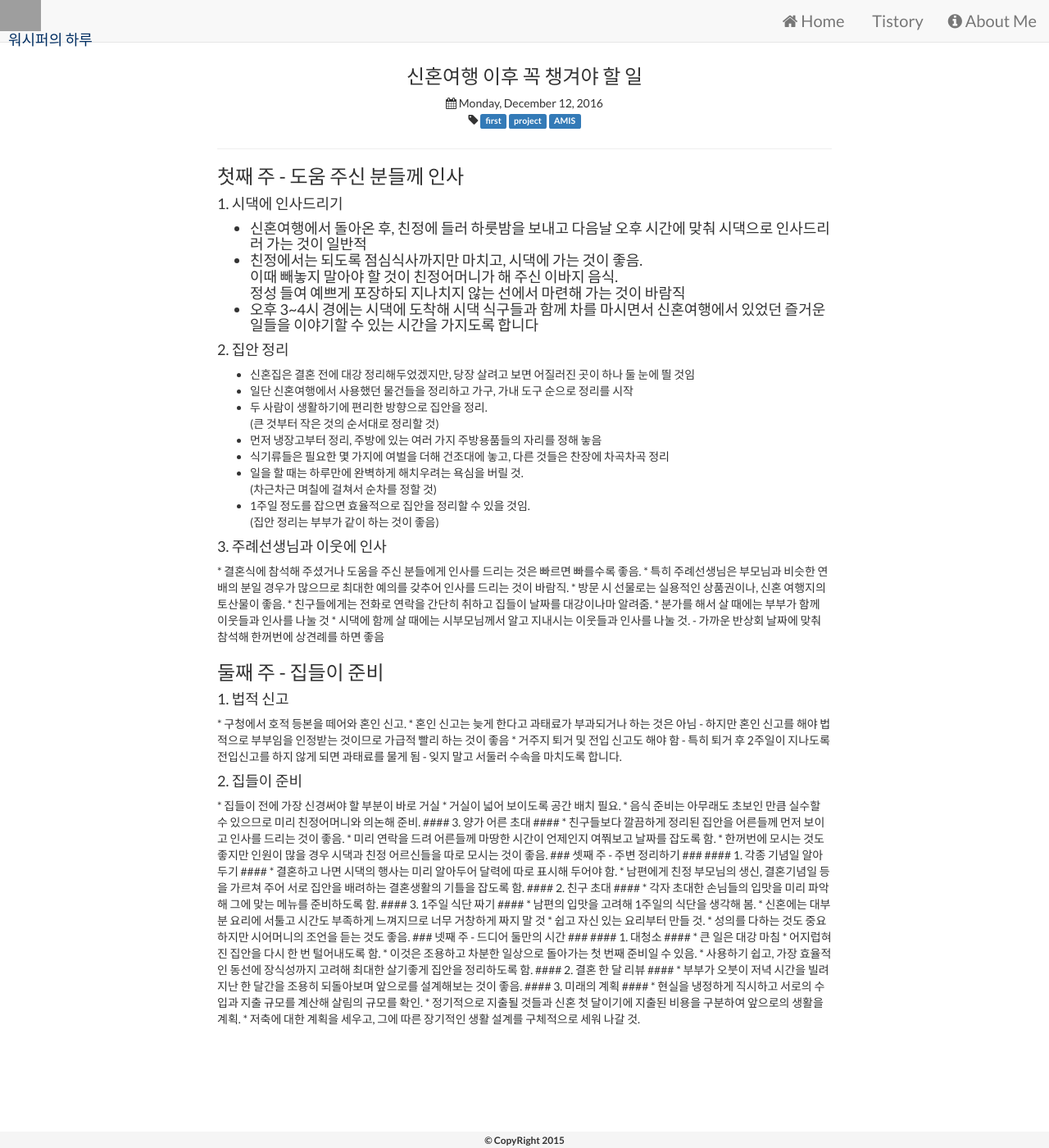
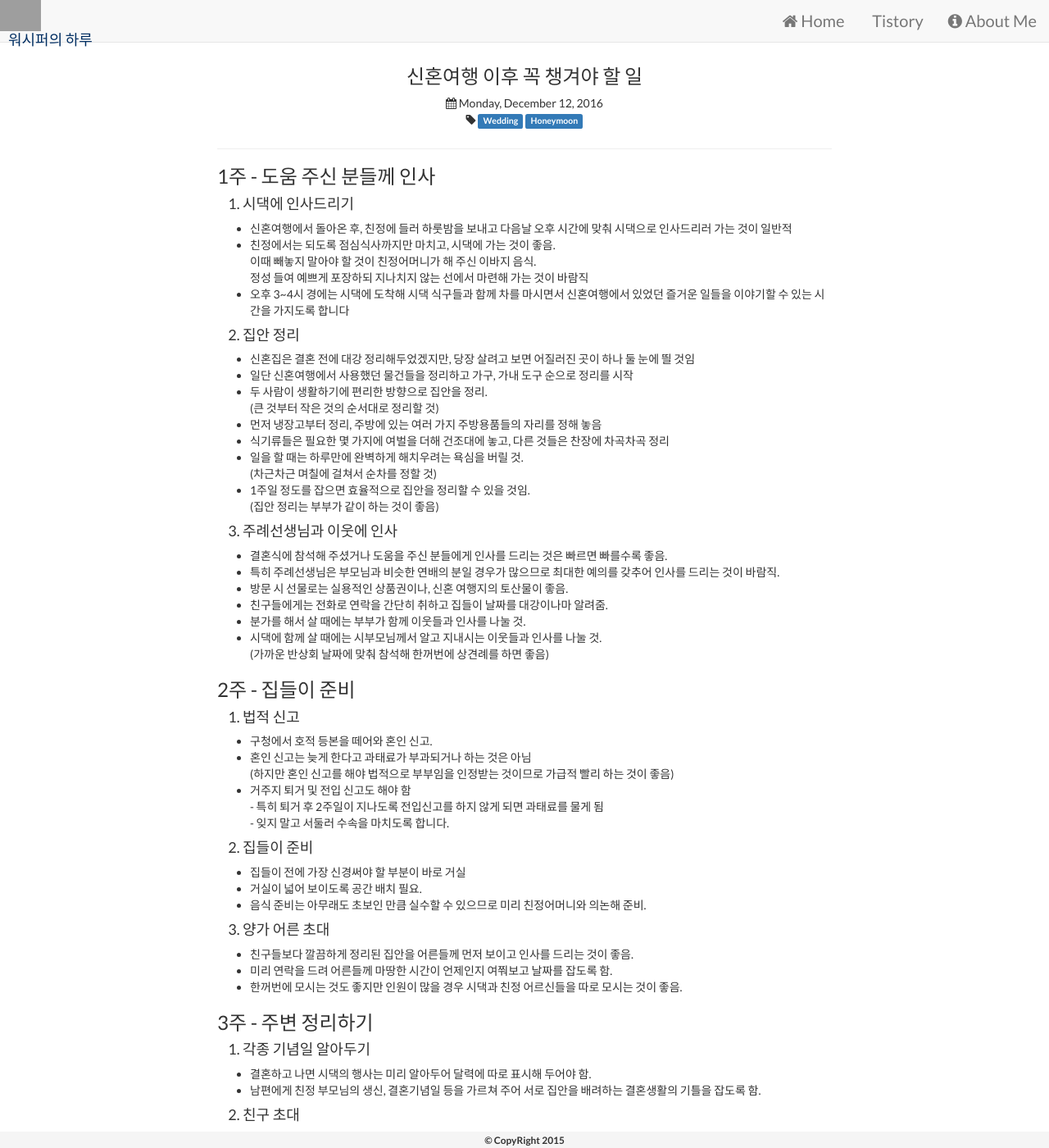
Before and after one commit to MD82/md82.github.io, a Jekyll site: the page built from _posts/2017-04-22-After-Honeymoon.md, in a window 1280 px wide and 1400 px high. Shown: the whole window at 82% size. Built offline with Jekyll 4.4.1, drawn with Linux system fonts in a browser that asks for light colours; nearby versions of some CDN libraries; some of the changed text lies outside the part shown; grey boxes are pictures that could not be loaded.

Commit message:
After Wedding

```diff
--- a/_posts/2017-04-22-After-Honeymoon.md
+++ b/_posts/2017-04-22-After-Honeymoon.md
@@ -1,14 +1,19 @@
 ---
 layout: post
-tags: first project AMIS
-date: "2016-12-12 21:36"
-thumbnail: "http://placehold.it/100x100"
+tags: Wedding Honeymoon
+date: 2016-12-12 21:36
 title: 신혼여행 이후 꼭 챙겨야 할 일
 published: true
 ---
-
-<h3>첫째 주 - 도움 주신 분들께 인사</h3>
-<h4>1. 시댁에 인사드리기<h4>
+<style type="text/css" >
+ <!--
+  h4 {
+   text-indent : 10pt;
+  }
+ -->
+</style>
+<h3>1주 - 도움 주신 분들께 인사</h3>
+<h4>1. 시댁에 인사드리기</h4>
 <ul><li>신혼여행에서 돌아온 후, 친정에 들러 하룻밤을 보내고 다음날 오후 시간에 맞춰 시댁으로 인사드리러 가는 것이 일반적</li>
 <li>친정에서는 되도록 점심식사까지만 마치고, 시댁에 가는 것이 좋음.<br>이때 빼놓지 말아야 할 것이 친정어머니가 해 주신 이바지 음식.<br>정성 들여 예쁘게 포장하되 지나치지 않는 선에서 마련해 가는 것이 바람직</li>
 <li>오후 3~4시 경에는 시댁에 도착해 시댁 식구들과 함께 차를 마시면서 신혼여행에서 있었던 즐거운 일들을 이야기할 수 있는 시간을 가지도록 합니다</li></ul>
@@ -21,49 +26,45 @@ published: true
 <li>일을 할 때는 하루만에 완벽하게 해치우려는 욕심을 버릴 것.<br>(차근차근 며칠에 걸쳐서 순차를 정할 것)</li>
 <li>1주일 정도를 잡으면 효율적으로 집안을 정리할 수 있을 것임. <br>(집안 정리는 부부가 같이 하는 것이 좋음)</li></ul>
 <h4>3. 주례선생님과 이웃에 인사</h4>
-* 결혼식에 참석해 주셨거나 도움을 주신 분들에게 인사를 드리는 것은 빠르면 빠를수록 좋음.
-* 특히 주례선생님은 부모님과 비슷한 연배의 분일 경우가 많으므로 최대한 예의를 갖추어 인사를 드리는 것이 바람직.
-* 방문 시 선물로는 실용적인 상품권이나, 신혼 여행지의 토산물이 좋음.
-* 친구들에게는 전화로 연락을 간단히 취하고 집들이 날짜를 대강이나마 알려줌.
-* 분가를 해서 살 때에는 부부가 함께 이웃들과 인사를 나눌 것
-* 시댁에 함께 살 때에는 시부모님께서 알고 지내시는 이웃들과 인사를 나눌 것.
-  - 가까운 반상회 날짜에 맞춰 참석해 한꺼번에 상견례를 하면 좋음
-<h3>둘째 주 - 집들이 준비</h3>
+<ul><li>결혼식에 참석해 주셨거나 도움을 주신 분들에게 인사를 드리는 것은 빠르면 빠를수록 좋음.</li>
+<li>특히 주례선생님은 부모님과 비슷한 연배의 분일 경우가 많으므로 최대한 예의를 갖추어 인사를 드리는 것이 바람직.</li>
+<li>방문 시 선물로는 실용적인 상품권이나, 신혼 여행지의 토산물이 좋음.</li>
+<li>친구들에게는 전화로 연락을 간단히 취하고 집들이 날짜를 대강이나마 알려줌.</li>
+<li>분가를 해서 살 때에는 부부가 함께 이웃들과 인사를 나눌 것.</li>
+<li>시댁에 함께 살 때에는 시부모님께서 알고 지내시는 이웃들과 인사를 나눌 것.<br>(가까운 반상회 날짜에 맞춰 참석해 한꺼번에 상견례를 하면 좋음)</li></ul>
+<h3>2주 - 집들이 준비</h3>
 <h4>1. 법적 신고</h4>
-* 구청에서 호적 등본을 떼어와 혼인 신고.
-* 혼인 신고는 늦게 한다고 과태료가 부과되거나 하는 것은 아님
-  - 하지만 혼인 신고를 해야 법적으로 부부임을 인정받는 것이므로 가급적 빨리 하는 것이 좋음
-* 거주지 퇴거 및 전입 신고도 해야 함
-  - 특히 퇴거 후 2주일이 지나도록 전입신고를 하지 않게 되면 과태료를 물게 됨
-  - 잊지 말고 서둘러 수속을 마치도록 합니다.
+<ul><li>구청에서 호적 등본을 떼어와 혼인 신고.</li>
+<li>혼인 신고는 늦게 한다고 과태료가 부과되거나 하는 것은 아님<br>(하지만 혼인 신고를 해야 법적으로 부부임을 인정받는 것이므로 가급적 빨리 하는 것이 좋음)</li>
+<li>거주지 퇴거 및 전입 신고도 해야 함<br>- 특히 퇴거 후 2주일이 지나도록 전입신고를 하지 않게 되면 과태료를 물게 됨<br>- 잊지 말고 서둘러 수속을 마치도록 합니다.</li></ul>
 <h4>2. 집들이 준비</h4>
-* 집들이 전에 가장 신경써야 할 부분이 바로 거실
-* 거실이 넓어 보이도록 공간 배치 필요.
-* 음식 준비는 아무래도 초보인 만큼 실수할 수 있으므로 미리 친정어머니와 의논해 준비.
-#### 3. 양가 어른 초대 ####
-* 친구들보다 깔끔하게 정리된 집안을 어른들께 먼저 보이고 인사를 드리는 것이 좋음.
-* 미리 연락을 드려 어른들께 마땅한 시간이 언제인지 여쭤보고 날짜를 잡도록 함.
-* 한꺼번에 모시는 것도 좋지만 인원이 많을 경우 시댁과 친정 어르신들을 따로 모시는 것이 좋음.
-### 셋째 주 - 주변 정리하기 ###
-#### 1. 각종 기념일 알아두기 ####
-* 결혼하고 나면 시댁의 행사는 미리 알아두어 달력에 따로 표시해 두어야 함.
-* 남편에게 친정 부모님의 생신, 결혼기념일 등을 가르쳐 주어 서로 집안을 배려하는 결혼생활의 기틀을 잡도록 함.
-#### 2. 친구 초대 ####
-* 각자 초대한 손님들의 입맛을 미리 파악해 그에 맞는 메뉴를 준비하도록 함.
-#### 3. 1주일 식단 짜기 ####
-* 남편의 입맛을 고려해 1주일의 식단을 생각해 봄.
-* 신혼에는 대부분 요리에 서툴고 시간도 부족하게 느껴지므로 너무 거창하게 짜지 말 것
-* 쉽고 자신 있는 요리부터 만들 것.
-* 성의를 다하는 것도 중요하지만 시어머니의 조언을 듣는 것도 좋음.
-### 넷째 주 - 드디어 둘만의 시간 ###
-#### 1. 대청소 ####
-* 큰 일은 대강 마침
-* 어지럽혀진 집안을 다시 한 번 털어내도록 함.
-* 이것은 조용하고 차분한 일상으로 돌아가는 첫 번째 준비일 수 있음.
-* 사용하기 쉽고, 가장 효율적인 동선에 장식성까지 고려해 최대한 살기좋게 집안을 정리하도록 함.
-#### 2. 결혼 한 달 리뷰 ####
-* 부부가 오붓이 저녁 시간을 빌려 지난 한 달간을 조용히 되돌아보며 앞으로를 설계해보는 것이 좋음.
-#### 3. 미래의 계획 ####
-* 현실을 냉정하게 직시하고 서로의 수입과 지출 규모를 계산해 살림의 규모를 확인.
-* 정기적으로 지출될 것들과 신혼 첫 달이기에 지출된 비용을 구분하여 앞으로의 생활을 계획.
-* 저축에 대한 계획을 세우고, 그에 따른 장기적인 생활 설계를 구체적으로 세워 나갈 것.
+<ul><li>집들이 전에 가장 신경써야 할 부분이 바로 거실</li>
+<li>거실이 넓어 보이도록 공간 배치 필요.</li>
+<li>음식 준비는 아무래도 초보인 만큼 실수할 수 있으므로 미리 친정어머니와 의논해 준비.</li></ul>
+<h4>3. 양가 어른 초대</h4>
+<ul><li>친구들보다 깔끔하게 정리된 집안을 어른들께 먼저 보이고 인사를 드리는 것이 좋음.</li>
+<li>미리 연락을 드려 어른들께 마땅한 시간이 언제인지 여쭤보고 날짜를 잡도록 함.</li>
+<li>한꺼번에 모시는 것도 좋지만 인원이 많을 경우 시댁과 친정 어르신들을 따로 모시는 것이 좋음.</li></ul>
+<h3>3주 - 주변 정리하기</h3>
+<h4>1. 각종 기념일 알아두기</h4>
+<ul><li>결혼하고 나면 시댁의 행사는 미리 알아두어 달력에 따로 표시해 두어야 함.</li>
+<li>남편에게 친정 부모님의 생신, 결혼기념일 등을 가르쳐 주어 서로 집안을 배려하는 결혼생활의 기틀을 잡도록 함.</li></ul>
+<h4>2. 친구 초대</h4>
+<ul><li>각자 초대한 손님들의 입맛을 미리 파악해 그에 맞는 메뉴를 준비하도록 함.</li></ul>
+<h4>3. 1주일 식단 짜기</h4>
+<ul><li>남편의 입맛을 고려해 1주일의 식단을 생각해 봄.</li>
+<li>신혼에는 대부분 요리에 서툴고 시간도 부족하게 느껴지므로 너무 거창하게 짜지 말 것</li>
+<li>쉽고 자신 있는 요리부터 만들 것.</li>
+<li>성의를 다하는 것도 중요하지만 시어머니의 조언을 듣는 것도 좋음.</li></ul>
+<h3>4주 - 드디어 둘만의 시간</h3>
+<h4>1. 대청소</h4>
+<ul><li>큰 일은 대강 마침</li>
+<li>어지럽혀진 집안을 다시 한 번 털어내도록 함.</li>
+<li>이것은 조용하고 차분한 일상으로 돌아가는 첫 번째 준비일 수 있음.</li>
+<li>사용하기 쉽고, 가장 효율적인 동선에 장식성까지 고려해 최대한 살기좋게 집안을 정리하도록 함.</li></ul>
+<h4>2. 결혼 한 달 리뷰</h4>
+<ul><li>부부가 오붓이 저녁 시간을 빌려 지난 한 달간을 조용히 되돌아보며 앞으로를 설계해보는 것이 좋음.</li></ul>
+<h4>3. 미래의 계획</h4>
+<ul><li>현실을 냉정하게 직시하고 서로의 수입과 지출 규모를 계산해 살림의 규모를 확인.</li>
+<li>정기적으로 지출될 것들과 신혼 첫 달이기에 지출된 비용을 구분하여 앞으로의 생활을 계획.</li>
+<li>저축에 대한 계획을 세우고, 그에 따른 장기적인 생활 설계를 구체적으로 세워 나갈 것.</li></ul>
```
